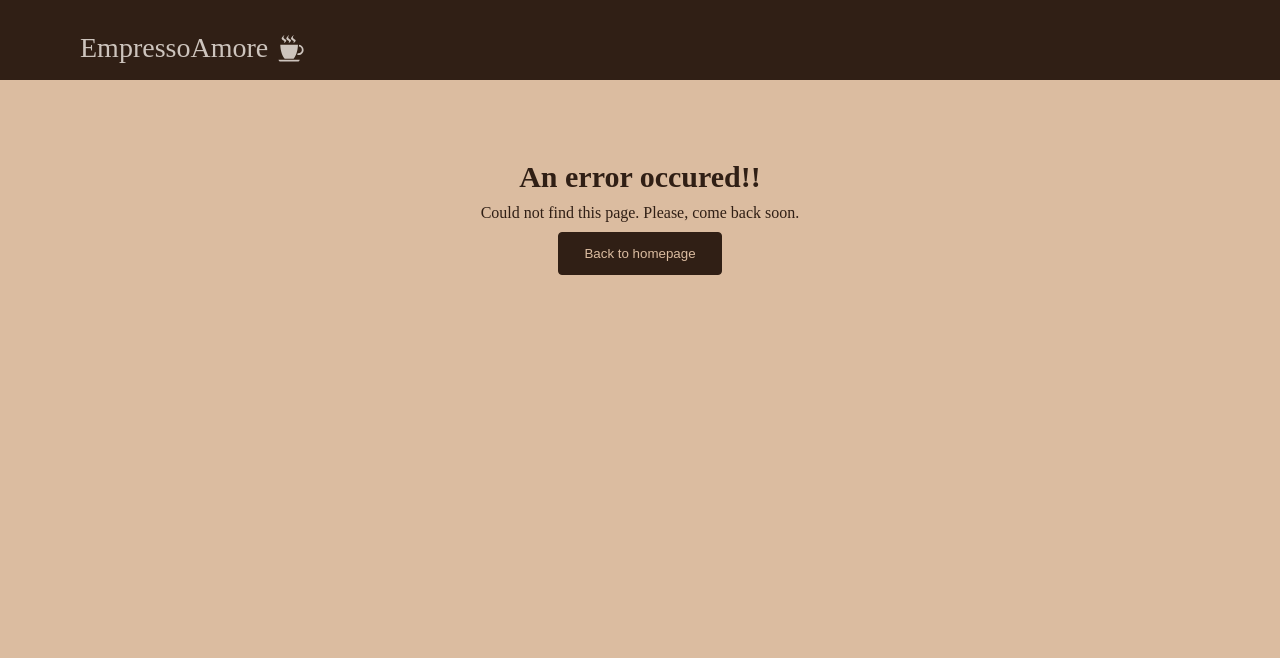
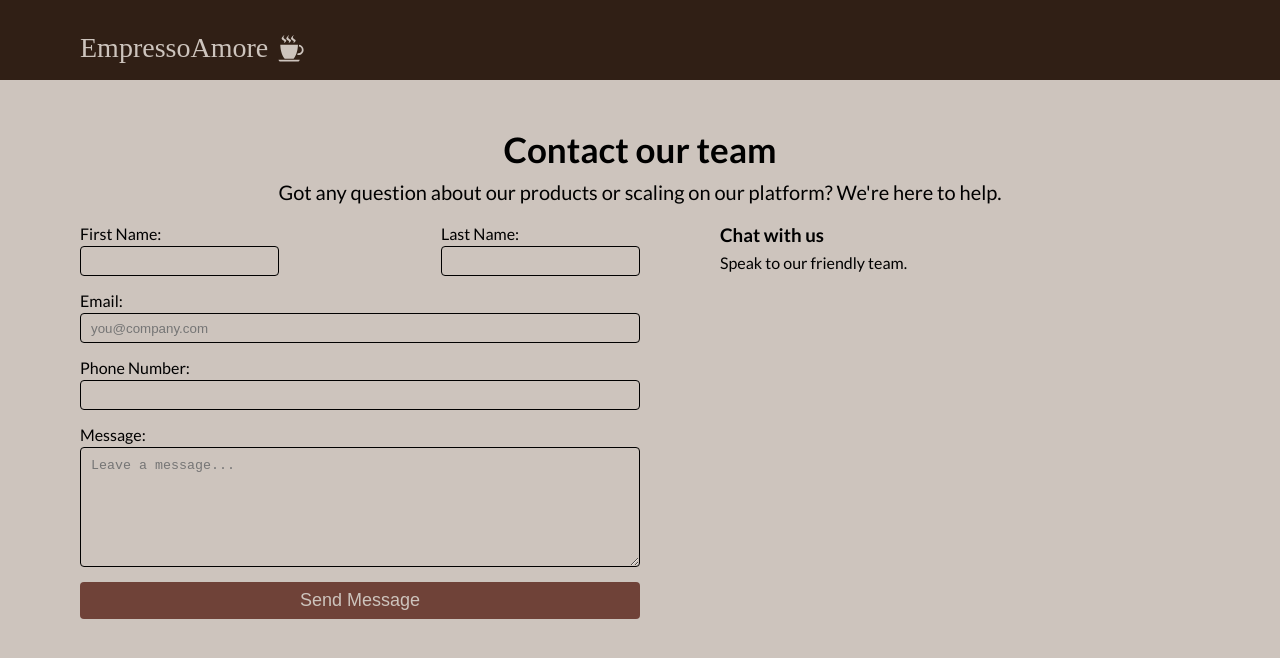
Before and after one commit to earlmorningstar/espressoamore, a React (Create React App) app: page /contactPage in a window 1280 px wide. Shown: the top 658 px of the page. Built offline with nearby package versions, Linux system fonts and the light colour scheme; a web font is replaced by a local one.

Commit message:
Commit XI.

```diff
--- a/src/pages/ChooseCoffee.jsx
+++ b/src/pages/ChooseCoffee.jsx
@@ -1,12 +1,5 @@
-import { useEffect, useRef } from "react";
 import { NavLink } from "react-router-dom";
-import {
-  motion,
-  useAnimation,
-  useInView,
-  useScroll,
-  useTransform,
-} from "framer-motion";
+import { motion } from "framer-motion";
 import "./Styles.css";
 
 const video = {
@@ -15,68 +8,52 @@ const video = {
 };
 
 function ChooseCoffee() {
-  const containerRef = useRef(null);
-  const isInview = useInView(containerRef, { once: true });
-  const mainControls = useAnimation();
-  const { scrollYProgress } = useScroll({
-    target: containerRef,
-    offset: ["start end", "end end"],
-  });
+  const gridContainerVariants = {
+    hidden: { opacity: 0 },
+    show: {
+      opacity: 1,
+      transition: {
+        staggerChildren: 0.25,
+      },
+    },
+  };
 
-
-  const paragraphOneValue = useTransform(
-    scrollYProgress,
-    [0, 1],
-    ["-80%", "0%"]
-  );
-
-  const paragraphTwoValue = useTransform(
-    scrollYProgress,
-    [0, 1],
-    ["80%", "0%"]
-  );
-
-  useEffect(() => {
-    if (isInview) {
-      mainControls.start("visible");
-    }
-  }, [isInview]);
+  const gridSquareVariants = {
+    hidden: { opacity: 0 },
+    show: { opacity: 1 },
+  };
 
   return (
     <div className="chooseCoffee-parent">
       <span className="chooseCoffee-video-container">
         <video src={video.src} alt={video.alt} autoPlay muted controls />
       </span>
-      <div className="chooseCoffee-textHolder" ref={containerRef}>
-        <motion.h4
-          animate={mainControls}
-          initial="hidden"
-          variants={{
-            hidden: { opacity: 0, y: 75 },
-            visible: {
-              opacity: 1,
-              y: 0,
-            },
-          }}
-          transition={{ delay: 0.3 }}
-        >
-          Our Coffee
-        </motion.h4>
-        <motion.h3 style={{translateX: paragraphOneValue}}>Select Your Perfect Coffee Blend</motion.h3>
-        <motion.p style={{translateX: paragraphTwoValue}}>
+      <motion.div
+        variants={gridContainerVariants}
+        initial="hidden"
+        animate="show"
+        className="chooseCoffee-textHolder"
+      >
+        <motion.h4 variants={gridSquareVariants}>Our Coffee</motion.h4>
+        <motion.h3 variants={gridSquareVariants}>
+          Select Your Perfect Coffee Blend
+        </motion.h3>
+        <motion.p variants={gridSquareVariants}>
           Over 90 varieties of coffee, expertly crafted and ready to serve by
           our seasoned baristas.
         </motion.p>
-        <motion.span style={{translateX: paragraphTwoValue}}>
-          <li>Espresso</li>
-          <li>Latte</li>
-          <li>Cappuccino</li>
-          <li>Americano</li>
-        </motion.span>
+        <span>
+          <motion.li variants={gridSquareVariants}>Espresso</motion.li>
+          <motion.li variants={gridSquareVariants}>Latte</motion.li>
+          <motion.li variants={gridSquareVariants}>Cappuccino</motion.li>
+          <motion.li variants={gridSquareVariants}>Americano</motion.li>
+        </span>
         <NavLink className="navlinkBtn" to="/purchasePage">
-          <button className="all-back-btn">More Menu</button>
+          <motion.button variants={gridSquareVariants} className="all-back-btn">
+            More Menu
+          </motion.button>
         </NavLink>
-      </div>
+      </motion.div>
     </div>
   );
 }
--- /dev/null
+++ b/src/pages/ContactPage.jsx
@@ -0,0 +1,114 @@
+import { useState } from "react";
+import "./Styles.css";
+
+function ContactPage() {
+  const [formData, setFormData] = useState({
+    firstName: "",
+    lastName: "",
+    email: "",
+    phoneNumber: "",
+    message: "",
+  });
+
+  const handleChange = (e) => {
+    const { name, value } = e.target;
+    setFormData((prevData) => ({
+      ...prevData,
+      [name]: value,
+    }));
+  };
+
+  const handleSubmit = (e) => {
+    e.preventDefault();
+  };
+
+
+  return (
+    <div className="contact-parent">
+        <span className="contact-header-text">
+            <h2>Contact our team</h2>
+      <h4>
+        Got any question about our products or scaling on our platform? We're
+        here to help.
+      </h4>
+        </span>
+
+        <div className="contact-info">
+        <form className="contact-form" onSubmit={handleSubmit}>
+
+        <div className="contactNamesHolder">
+        <div className="each-input-holder">
+          <label htmlFor="firstName">First Name:</label>
+          <input
+            type="text"
+            id="firstName"
+            name="firstName"
+            value={formData.firstName}
+            onChange={handleChange}
+            required
+          />
+        </div>
+
+        <div className="each-input-holder">
+          <label htmlFor="lastName">Last Name:</label>
+          <input
+            type="text"
+            id="lastName"
+            name="lastName"
+            value={formData.lastName}
+            onChange={handleChange}
+            required
+          />
+        </div>
+        </div>
+
+
+        <div className="each-input-holder">
+          <label htmlFor="email">Email:</label>
+          <input
+          placeholder="you@company.com"
+            type="email"
+            id="email"
+            name="email"
+            value={formData.email}
+            onChange={handleChange}
+            required
+          />
+        </div>
+
+        <div className="each-input-holder">
+          <label htmlFor="phoneNumber">Phone Number:</label>
+          <input
+            type="tel"
+            id="phoneNumber"
+            name="phoneNumber"
+            value={formData.phoneNumber}
+            onChange={handleChange}
+          />
+        </div>
+
+        <div className="each-input-holder">
+          <label htmlFor="message">Message:</label>
+          <textarea
+          placeholder="Leave a message..."
+            id="message"
+            name="message"
+            value={formData.message}
+            onChange={handleChange}
+            required
+          />
+        </div>
+
+        <button type="submit">Send Message</button>
+      </form>
+      <div>
+        <h3>Chat with us</h3>
+        <h4>Speak to our friendly team.</h4>
+      </div>
+      </div>
+
+    </div>
+  );
+}
+
+export default ContactPage;
--- a/src/pages/Discover.jsx
+++ b/src/pages/Discover.jsx
@@ -1,13 +1,7 @@
 import "./Styles.css";
-import { useEffect, useRef } from "react";
+import { useRef } from "react";
 import { useNavigate } from "react-router-dom";
-import {
-  motion,
-  useAnimation,
-  useInView,
-  useScroll,
-  useTransform,
-} from "framer-motion";
+import { motion, useScroll, useTransform } from "framer-motion";
 
 const images = [
   { src: "/images/realistic-Wcup-coffee.png", alt: "navbar image 1" },
@@ -21,72 +15,63 @@ function Discover() {
   };
 
   const containerRef = useRef(null);
-  const isInview = useInView(containerRef, { once: true });
-  const mainControls = useAnimation();
   const { scrollYProgress } = useScroll({
     target: containerRef,
-    offset: ["start end", "end end"],
+    offset: ["0 1", "1.33 1"],
   });
 
-  const paragraphOneValue = useTransform(
-    scrollYProgress,
-    [0, 1],
-    ["-100%", "0%"]
-  );
-
-  const paragraphTwoValue = useTransform(
-    scrollYProgress,
-    [0, 1],
-    ["100%", "0%"]
-  );
-
-  useEffect(() => {
-    if (isInview) {
-      mainControls.start("visible");
-    }
-  }, [isInview]);
+  const scaleProgress = useTransform(scrollYProgress, [0, 1], [0.8, 1]);
+  const opacityProgress = useTransform(scrollYProgress, [0, 1], [0.6, 1]);
 
   return (
     <div className="discover-parent">
-      <div className="discover-textInfo" ref={containerRef}>
+      <motion.div style={{
+            scale: scaleProgress,
+            opacity: opacityProgress,
+          }} className="discover-textInfo" ref={containerRef}>
         <motion.h2
-          animate={mainControls}
-          initial="hidden"
-          variants={{
-            hidden: { opacity: 0, y: 75 },
-            visible: {
-              opacity: 1,
-              y: 0,
-            },
+          style={{
+            scale: scaleProgress,
+            opacity: opacityProgress,
           }}
-          transition={{ delay: 0.3 }}
         >
           Unveil the Magic of Espresso Amore:
         </motion.h2>
         <motion.h4
-          animate={mainControls}
-          initial="hidden"
-          variants={{
-            hidden: { opacity: 0, y: 75 },
-            visible: {
-              opacity: 1,
-              y: 0,
-            },
+          style={{
+            scale: scaleProgress,
+            opacity: opacityProgress,
           }}
-          transition={{ delay: 0.3 }}
         >
           Your Coffee, Reimagined
         </motion.h4>
 
         <div className="readMore-textParent">
-          <motion.p style={{ translateX: paragraphOneValue }}>
+          <motion.p
+            style={{
+              scale: scaleProgress,
+              opacity: opacityProgress,
+            }}
+          >
             Welcome to Espresso Amore, where each sip takes you on a journey of
             rich flavors and unmatched quality. Our commitment is simple: to
             elevate your coffee experience by offering the finest brews crafted
             with passion and precision.
           </motion.p>
-          <span>Our Story</span>
-          <motion.p style={{ translateX: paragraphTwoValue }}>
+          <motion.span
+            style={{
+              scale: scaleProgress,
+              opacity: opacityProgress,
+            }}
+          >
+            Our Story
+          </motion.span>
+          <motion.p
+            style={{
+              scale: scaleProgress,
+              opacity: opacityProgress,
+            }}
+          >
             At Espresso Amore, we believe that coffee is more than just a
             beverage; it's a moment of indulgence, a catalyst for connection,
             and a source of inspiration. Our journey began with a deep love for
@@ -102,7 +87,7 @@ function Discover() {
             Read More
           </button>
         </div>
-      </div>
+      </motion.div>
 
       <span className="discover-image-container">
         <img src={images[0].src} alt={images[0].alt} />
--- a/src/pages/Footer.jsx
+++ b/src/pages/Footer.jsx
@@ -62,7 +62,7 @@ function Footer() {
         Espresso Amore uses your email address solely for the purpose of sending
           you updates, promotions, and important information related to its
           products and services. Your email address is not shared with third
-          parties and is kept confidential in accordance with ShopSphere's
+          parties and is kept confidential in accordance with Espresso Amore's
           privacy policy.
         </span>
         <FooterSignUpForm />
--- a/src/pages/PurchaseDetailPage.jsx
+++ b/src/pages/PurchaseDetailPage.jsx
@@ -7,14 +7,12 @@ import { currencyFormatter } from "../Util/formatter";
 
 
 function PurchaseDetailPage() {
-
   const cartCtx = useContext(CartContext);
-
   const location = useLocation();
   const { coffee, image } = location.state;
   const [loading, setLoading] = useState(false);
 
-  useEffect(() => {
+    useEffect(() => {
     if (!coffee) {
       setLoading(true);
     } else {
--- a/src/pages/RootLayout.jsx
+++ b/src/pages/RootLayout.jsx
@@ -1,5 +1,5 @@
 import { useState, useEffect, useContext } from "react";
-import { Outlet, NavLink, useNavigate } from "react-router-dom";
+import { Outlet, NavLink, useNavigate, useLocation } from "react-router-dom";
 import LikedItemsContext from "../store/LikedItemsContext";
 import CartContext from "../store/CartContext";
 import MainNavigation from "../components/MainNavigation";
@@ -20,6 +20,12 @@ function RootLayout() {
   const [isDropdownOpen, setIsDropdownOpen] = useState(false);
   const [isLoggedIn, setIsLoggedIn] = useState(false);
   const navigate = useNavigate();
+
+  const pathname = useLocation();
+
+  useEffect(()=> {
+    window.scrollTo(0, 0);
+  }, [pathname]);
 
   const toggleDropdown = () => {
     setIsDropdownOpen(!isDropdownOpen);
@@ -101,7 +107,7 @@ function RootLayout() {
             About
           </NavLink>
           <NavLink
-            to="/blog"
+            to="/contactPage"
             className={`root-nav ${isLoggedIn ? "show" : "hide"}`}
             activeClassName="active"
             end
@@ -157,7 +163,7 @@ function RootLayout() {
               About
             </NavLink>
             <NavLink
-              to="/blog"
+              to="/contactPage"
               className={`root-nav-dropDown ${isLoggedIn ? "show" : "hide"}`}
               id="root-nav-id"
               onClick={toggleDropdown}
--- a/src/pages/Styles.css
+++ b/src/pages/Styles.css
@@ -4,7 +4,6 @@
 @import url("https://fonts.googleapis.com/css2?family=Montserrat:ital,wght@0,100..900;1,100..900&display=swap");
 @import url("https://fonts.googleapis.com/css2?family=Lato:ital,wght@0,100;0,300;0,400;0,700;0,900;1,100;1,300;1,400;1,700;1,900&display=swap");
 @import url("https://fonts.googleapis.com/css2?family=Barlow+Condensed:ital,wght@0,100;0,200;0,300;0,400;0,500;0,600;0,700;0,800;0,900;1,100;1,200;1,300;1,400;1,500;1,600;1,700;1,800;1,900&display=swap");
-
 
 /* NavBar Section---- */
 
@@ -833,7 +832,7 @@
   cursor: pointer;
   padding: 16px 6px;
   background-color: rgb(111, 66, 56);
-  color:  #f5f5f7;
+  color: #f5f5f7;
   border: none;
   width: 30%;
 }
@@ -1096,6 +1095,100 @@
   margin-top: 20px;
 }
 
+/* Contact Form Section --- */
+.contact-parent {
+  font-family: "Lato", sans-serif;
+  background-color: rgb(205, 196, 189);
+  color: #000000;
+  min-height: 100vh;
+  padding: 3rem 5rem;
+}
+
+.contact-header-text {
+  text-align: center;
+  display: flex;
+  flex-direction: column;
+  gap: 10px;
+  margin-bottom: 20px;
+}
+
+.contact-header-text > h2 {
+  font-weight: 600;
+  font-size: 35px;
+}
+
+.contact-header-text > h4 {
+  font-weight: 500;
+  font-size: 20px;
+}
+
+.contact-info {
+  width: 100%;
+  display: flex;
+}
+
+.contact-form {
+  width: 50%;
+  display: flex;
+  flex-direction: column;
+  gap: 15px;
+}
+
+.contact-info > div {
+  width: 50%;
+  padding: 0 5rem;
+}
+
+.contact-info > div > h3 {
+  margin-bottom: 7px;
+}
+
+.contact-info > div > h4 {
+  font-weight: 400;
+  margin-bottom: 10px;
+}
+
+.contactNamesHolder {
+  display: flex;
+  justify-content: space-between;
+}
+
+.each-input-holder {
+  display: flex;
+  flex-direction: column;
+  gap: 3px;
+}
+
+.each-input-holder > input {
+  height: 30px;
+  border-radius: 4px;
+  padding: 10px;
+  background-color: transparent;
+  border: 1px solid #000000;
+  outline-color: rgb(111, 66, 56);
+  outline-width: 1px;
+}
+
+.each-input-holder > textarea {
+  height: 120px;
+  border-radius: 4px;
+  padding: 10px;
+  background-color: transparent;
+  border: 1px solid #000000;
+  outline-color: rgb(111, 66, 56);
+}
+
+.contact-form > button {
+  cursor: pointer;
+  padding: 8px;
+  font-size: 18px;
+  font-weight: 400;
+  background-color: rgb(111, 66, 56);
+  color: rgb(205, 196, 189);
+  border: none;
+  border-radius: 4px;
+}
+
 /* TermsOfUse Section---- */
 
 .termsOfUse-parent {
--- a/src/store/CartContext.jsx
+++ b/src/store/CartContext.jsx
@@ -1,4 +1,4 @@
-import { createContext, useReducer } from "react";
+import { createContext, useReducer, useEffect } from "react";
 
 const CartContext = createContext({
   items: [],
@@ -10,6 +10,9 @@ const CartContext = createContext({
 
 function CartReducer(state, action) {
   switch (action.type) {
+    case "INIT_ITEMS":
+      return { ...state, items: action.items };
+
     case "ADD_ITEMS":
       const existingCartItemIndex = state.items.findIndex(
         (item) => item.id === action.item.id
@@ -66,6 +69,21 @@ function CartReducer(state, action) {
 export function CartContextProvider({ children }) {
   const [cart, dispatchCartAction] = useReducer(CartReducer, { items: [] });
 
+  useEffect(() => {
+    const storedCartItems = localStorage.getItem("cartItems");
+    if (storedCartItems) {
+      dispatchCartAction({ type: "INIT_ITEMS", items: JSON.parse(storedCartItems) });
+    }
+  }, []);
+
+  useEffect(() => {
+    if (cart.items.length > 0) {
+      localStorage.setItem("cartItems", JSON.stringify(cart.items));
+    } else {
+      localStorage.removeItem("cartItems");
+    }
+  }, [cart.items]);
+
   function addItem(item) {
     dispatchCartAction({ type: "ADD_ITEMS", item: item });
   }
--- a/src/store/LikedItemsContext.jsx
+++ b/src/store/LikedItemsContext.jsx
@@ -1,4 +1,4 @@
-import { createContext, useReducer } from "react";
+import { createContext, useReducer, useEffect } from "react";
 
 const LikedItemsContext = createContext({
   items: [],
@@ -10,6 +10,9 @@ const LikedItemsContext = createContext({
 
 function LikedItemsReducer(state, action) {
   switch (action.type) {
+    case "INIT_ITEMS":
+      return { ...state, items: action.items };
+
     case "ADD_LIKED_ITEM":
       if (state.items.some((item) => item.id === action.item.id)) {
         return state;
@@ -29,6 +32,21 @@ function LikedItemsReducer(state, action) {
 
 export function LikedItemsContextProvider({ children }) {
   const [likedItems, dispatchLikedItemsAction] = useReducer(LikedItemsReducer, { items: [] });
+
+  useEffect(() => {
+    const storedLikedItems = localStorage.getItem("likedItems");
+    if (storedLikedItems) {
+      dispatchLikedItemsAction({ type: "INIT_ITEMS", items: JSON.parse(storedLikedItems) });
+    }
+  }, []);
+
+  useEffect(() => {
+    if (likedItems.items.length > 0) {
+      localStorage.setItem("likedItems", JSON.stringify(likedItems.items));
+    } else {
+      localStorage.removeItem("likedItems");
+    }
+  }, [likedItems.items]);
 
   function addLikedItem(item) {
     dispatchLikedItemsAction({ type: "ADD_LIKED_ITEM", item: item });
--- a/src/store/ScrollContext.js
+++ b/src/store/ScrollContext.js
@@ -1,52 +1,44 @@
-import { createContext, useContext, useEffect, useState } from "react";
-import { useLocation } from "react-router-dom";
-
-const ScrollContext = createContext();
-
-export const ScrollProvider = ({ children }) => {
-  const [scrollPositions, setScrollPositions] = useState({});
-  const location = useLocation();
-
-  useEffect(() => {
-    const handleScroll = () => {
-      setScrollPositions((prev) => ({
-        ...prev,
-        [location.pathname]: window.scrollY,
-      }));
-    };
-
-    window.addEventListener("scroll", handleScroll);
-    return () => window.removeEventListener("scroll", handleScroll);
-  }, [location.pathname]);
-
-  useEffect(() => {
-    const savedScrollPosition = scrollPositions[location.pathname];
-    if (savedScrollPosition !== undefined) {
-      window.scrollTo(0, savedScrollPosition);
-    }
-  }, [location.pathname, scrollPositions]);
-
-  return (
-    <ScrollContext.Provider value={{ scrollPositions }}>
-      {children}
-    </ScrollContext.Provider>
-  );
-};
-
-export const useScroll = () => useContext(ScrollContext);
-
-
-
-// import React, { createContext, useContext } from 'react';
-// import useScrollPosition from './useScrollPosition';
+// import React, { createContext, useContext, useEffect, useState } from "react";
+// import { useLocation } from "react-router-dom";
 
 // const ScrollContext = createContext();
 
 // export const ScrollProvider = ({ children }) => {
-//   useScrollPosition();
+//   const [scrollPositions, setScrollPositions] = useState({});
+//   const location = useLocation();
+
+//   useEffect(() => {
+//     // Save scroll position when navigating away from the page
+//     const saveScrollPosition = () => {
+//       const scrollPosition = { top: window.scrollY, left: window.scrollX };
+//       setScrollPositions((prev) => ({
+//         ...prev,
+//         [location.pathname]: scrollPosition.top,
+//       }));
+//     };
+
+//     // Add event listener to save scroll position before navigating away
+//     window.addEventListener('beforeunload', saveScrollPosition);
+//     window.addEventListener('popstate', saveScrollPosition);
+
+//     return () => {
+//       window.removeEventListener('beforeunload', saveScrollPosition);
+//       window.removeEventListener('popstate', saveScrollPosition);
+//     };
+//   }, [location.pathname]);
+
+//   useEffect(() => {
+//     // Restore scroll position on route change
+//     const savedScrollPosition = scrollPositions[location.pathname];
+//     if (savedScrollPosition !== undefined) {
+//       window.scrollTo(0, savedScrollPosition);
+//     } else {
+//       window.scrollTo(0, 0); // Default to top if no scroll position is saved
+//     }
+//   }, [location.pathname, scrollPositions]);
 
 //   return (
-//     <ScrollContext.Provider value={{}}>
+//     <ScrollContext.Provider value={{ scrollPositions }}>
 //       {children}
 //     </ScrollContext.Provider>
 //   );
```
Also changed, not shown: src/App.js (+5 -3 lines). Lines whose indentation alone changed are shown as unchanged.
